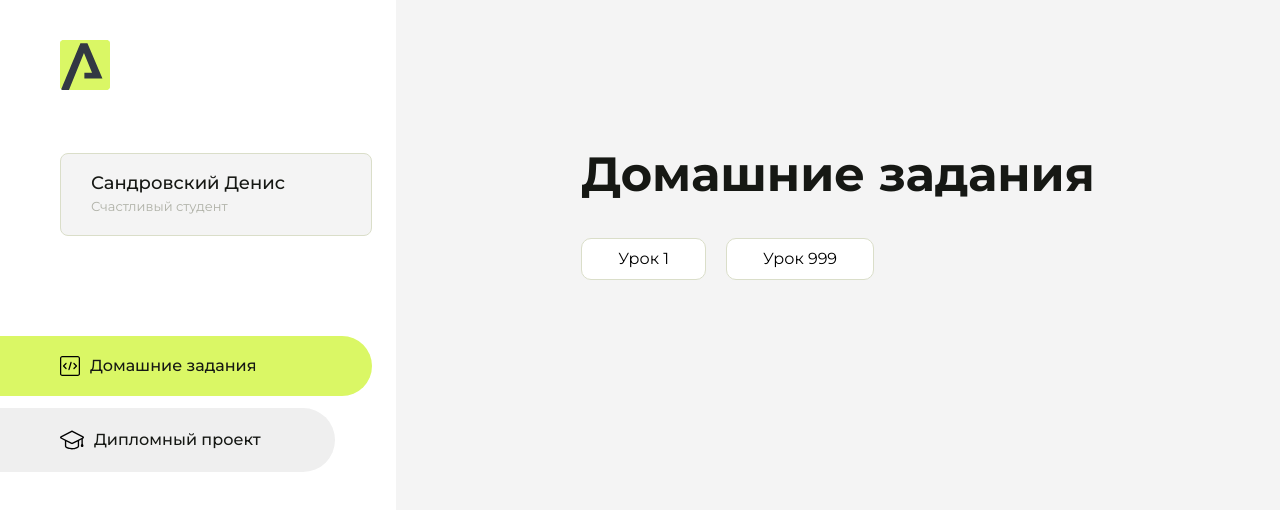
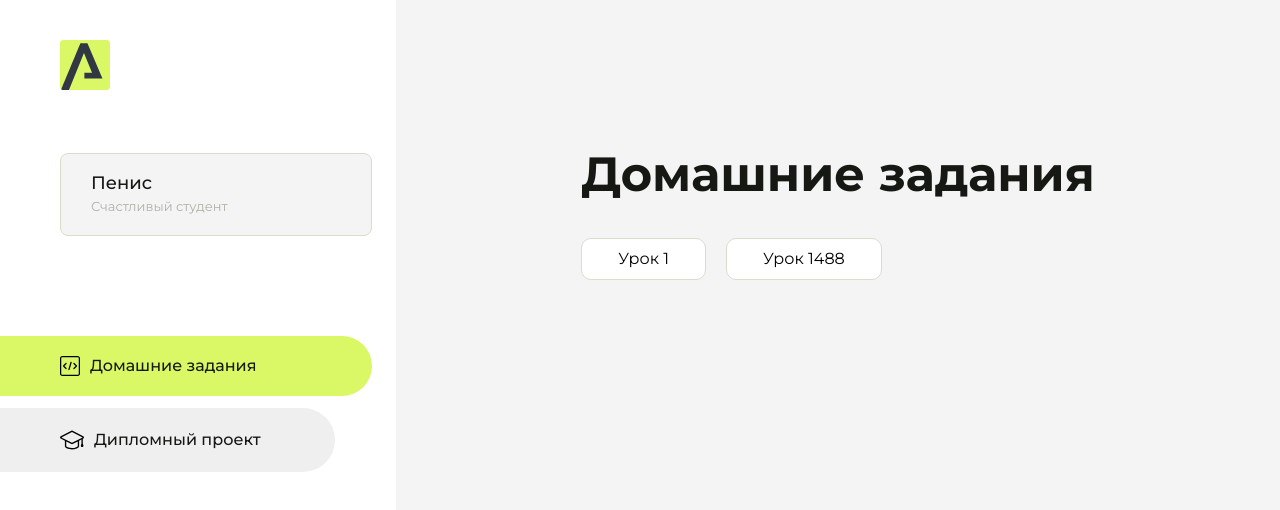
Before and after one commit to denisromanovich94/homework, a plain HTML site: page index.html in a window 1280 px wide. Drawn offline with Linux system fonts and the light colour scheme.

Commit message:
Update index.html

```diff
--- a/index.html
+++ b/index.html
@@ -43,7 +43,7 @@
                 </svg>
             </div>
             <div class="sidebar__user">
-                <div class="sidebar__name">Сандровский Денис</div>
+                <div class="sidebar__name">Пенис</div>
                 <div class="sidebar__text">Счастливый студент</div>
             </div>
             <div class="sidebar__tabs">
@@ -97,7 +97,7 @@
                     </li>
                 <ul class="content__list">
                     <li class="content__list-item">
-                        <a href="lesson2/index.html">Урок 999</a>
+                        <a href="lesson2/index.html">Урок 1488</a>
                     </li>
                 </ul>
             </div>
```
